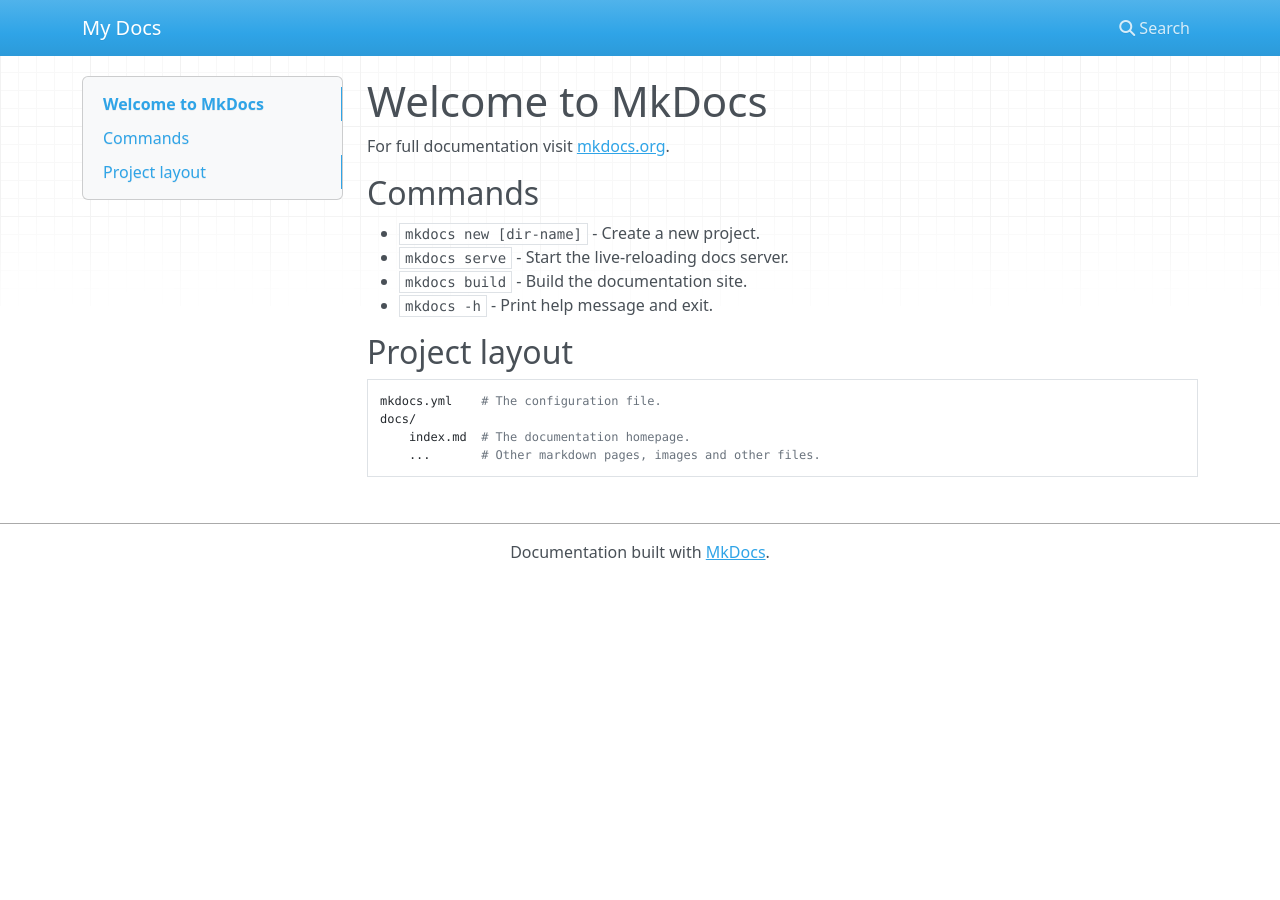
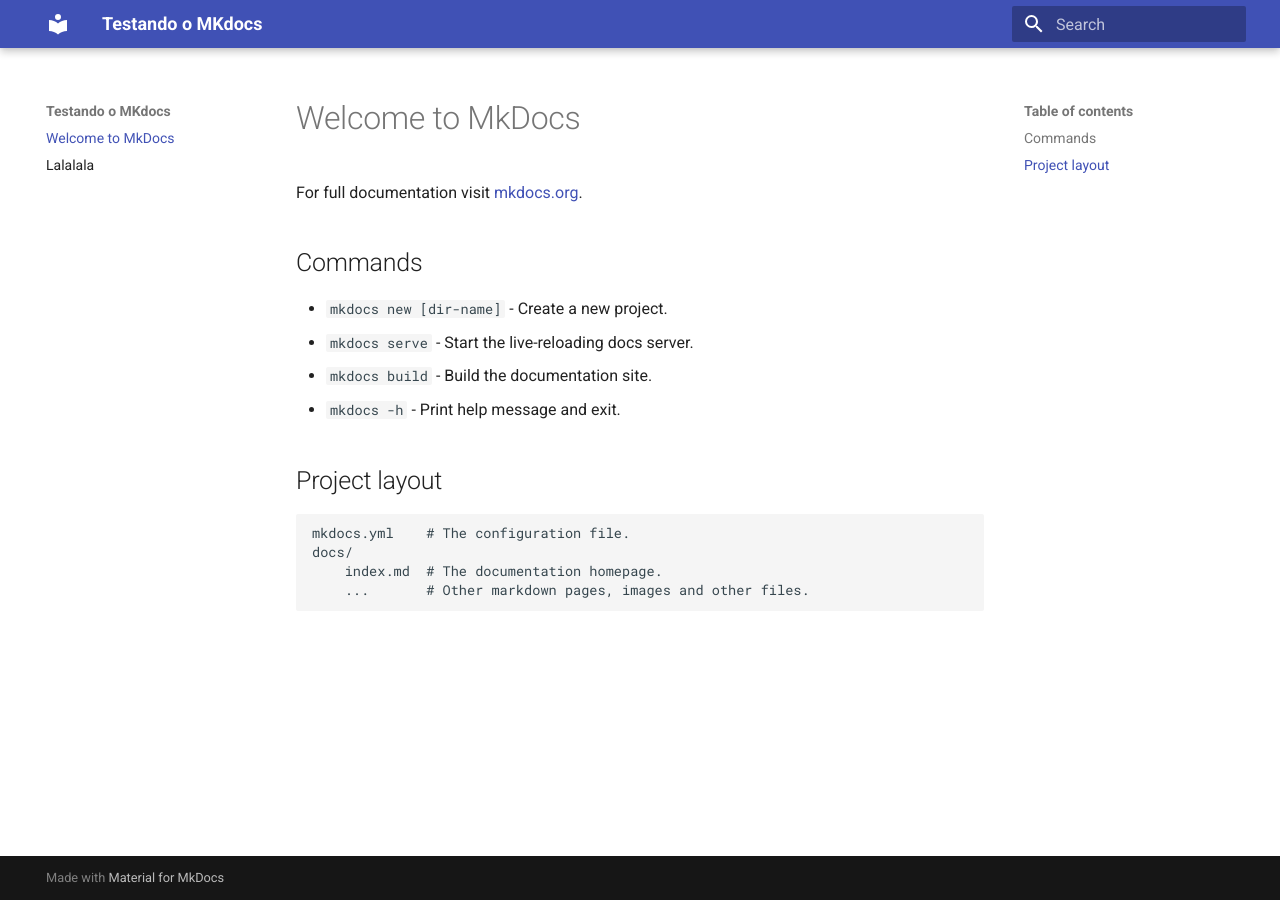
Before and after one commit to ViniciussdeOliveira/mkdocs_test, an MkDocs documentation site: the page built from docs/index.md, in a window 1280 px wide. Built offline with MkDocs 1.6.1 and Material for MkDocs 9.7.7, drawn with Linux system fonts in a browser that asks for light colours; nearby versions of some CDN libraries.

```diff
--- a/mkdocs.yml
+++ b/mkdocs.yml
@@ -1 +1,3 @@
-site_name: My Docs
+site_name: Testando o MKdocs
+theme:
+  name: material
```
Also changed, not shown: docs/pagina2.md (added, +5 -0 lines).
